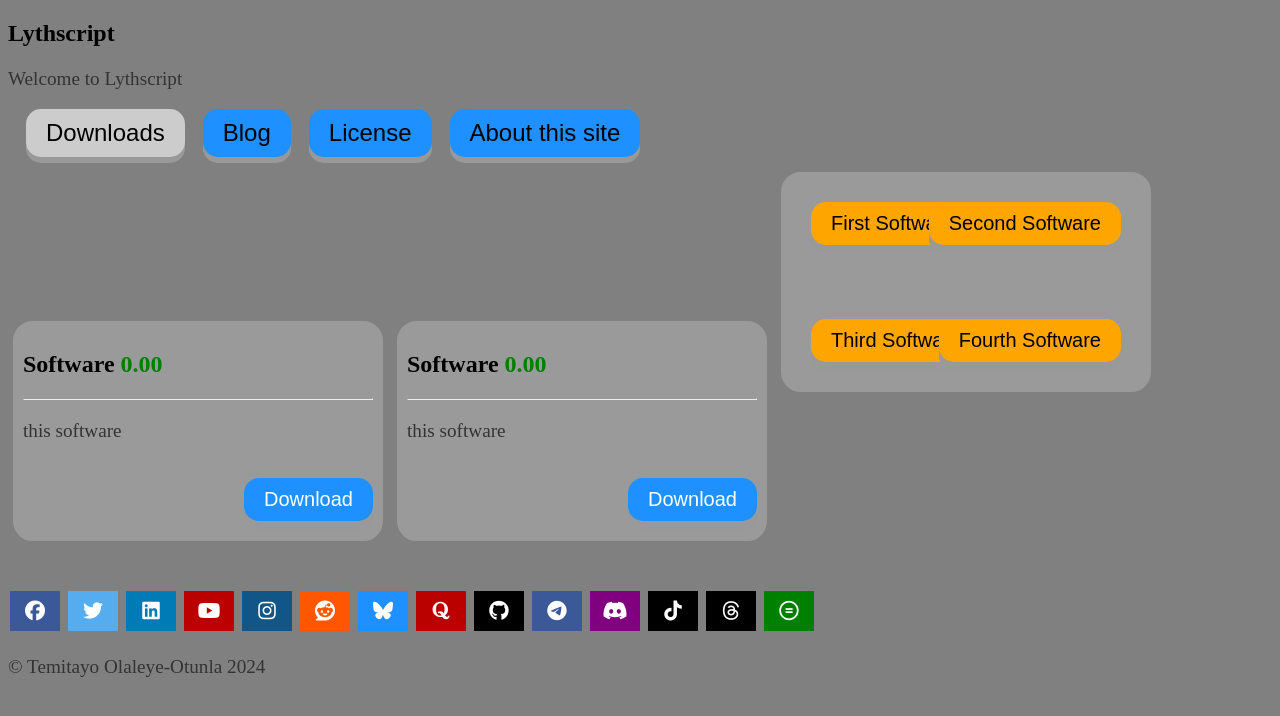
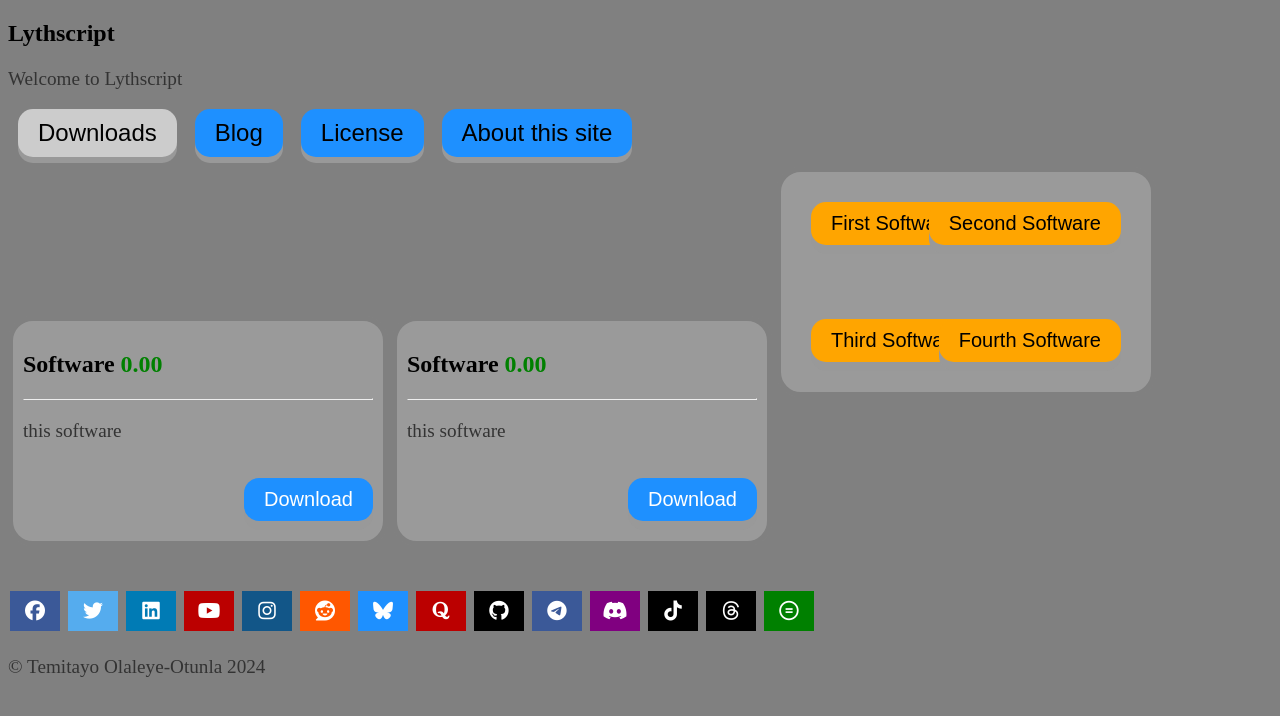
Before and after one commit to lythwind/lythwind.github.io, a Jekyll site: the page built from desktop.html, in a window 1280 px wide. Shown: the top 716 px of the page. Built offline with Jekyll 4.4.1, drawn with Linux system fonts in a browser that asks for light colours; nearby versions of some CDN libraries.

Commit message:
Update desktop.css

```diff
--- a/css/desktop.css
+++ b/css/desktop.css
@@ -5,7 +5,6 @@
   height: 200px;
   padding: 10px;
   border: 5px solid gray;
-  margin: 0;
   margin-bottom: 40px;
   position: relative;
   background-color: rgba(255,255,255,0.2);
@@ -155,7 +154,7 @@ button:active {
   overflow: hidden;
   border: none;
   background-color: transparent;
-  margin-left: 18px;
+  margin-left: 10px;
   padding-bottom: 10px
 }
 .tab button {
```
